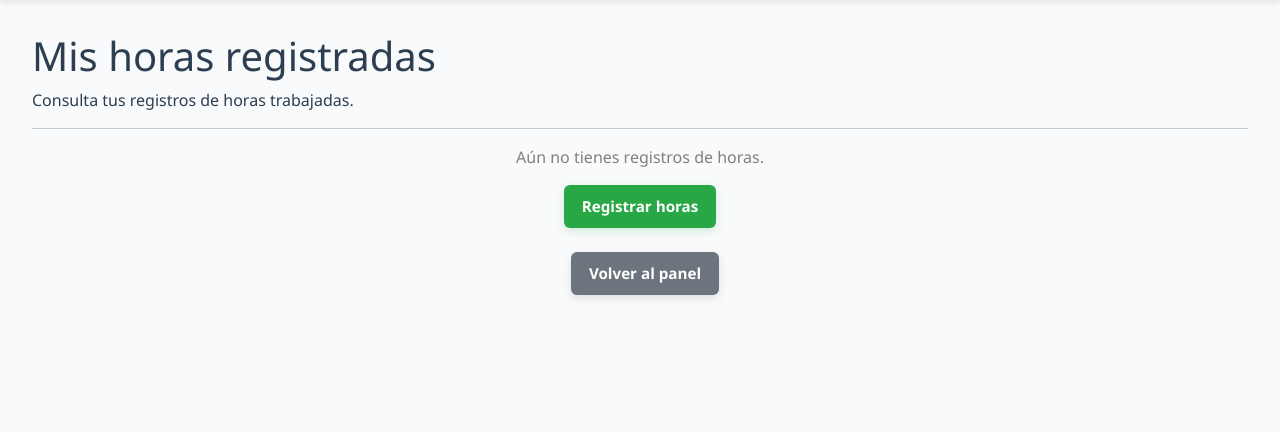
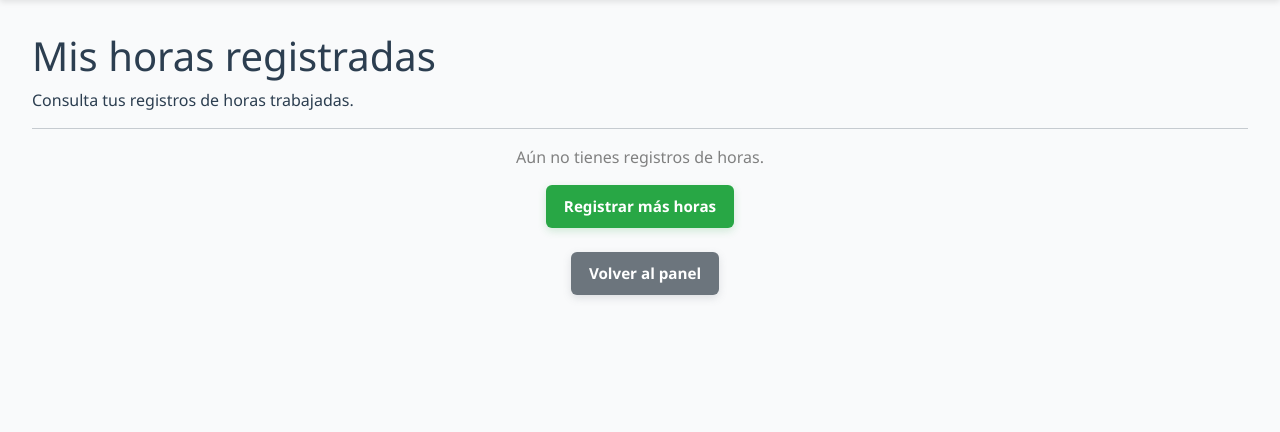
Before and after one commit to Alex090205/PIA-PROYECTOS, a Django app: template gestion/templates/gestion/mis_horas.html in a window 1280 px wide. Shown: the part 73-505 px from the top of the page. Run offline with Django 5.2, Linux system fonts and the light colour scheme; the template is opened without the code that fills it, so the values that code supplies are empty.

Commit message:
fix: cambiar campo accion en Actividad a TextField
Se cambió el tipo de dato en el modelo Actividad para evitar el error 500 en el despliegue. El CharField anterior limitaba a 255 caracteres y hacía que el sistema tronara al intentar registrar acciones con nombres de proyectos muy largos.

```diff
--- a/gestion/models.py
+++ b/gestion/models.py
@@ -143,7 +143,7 @@ class Actividad(models.Model):
     Registra acciones realizadas en el sistema (alta, edicion, eliminacion, etc.).
     """
     usuario = models.ForeignKey(User, on_delete=models.CASCADE)
-    accion = models.CharField(max_length=255)
+    accion = models.TextField()
     fecha = models.DateTimeField(auto_now_add=True)
 
     def __str__(self):
--- a/gestion/templates/gestion/mis_horas.html
+++ b/gestion/templates/gestion/mis_horas.html
@@ -33,7 +33,7 @@
 
 <div class="mt-3 text-center">
     <a href="{% url 'registrar_horas' %}" class="btn btn-primary">
-         Registrar horas
+         Registrar más horas
     </a>
     <br><br>
     <a href="{% url 'empleado_home' %}" class="btn btn-secondary">Volver al panel</a>
```
